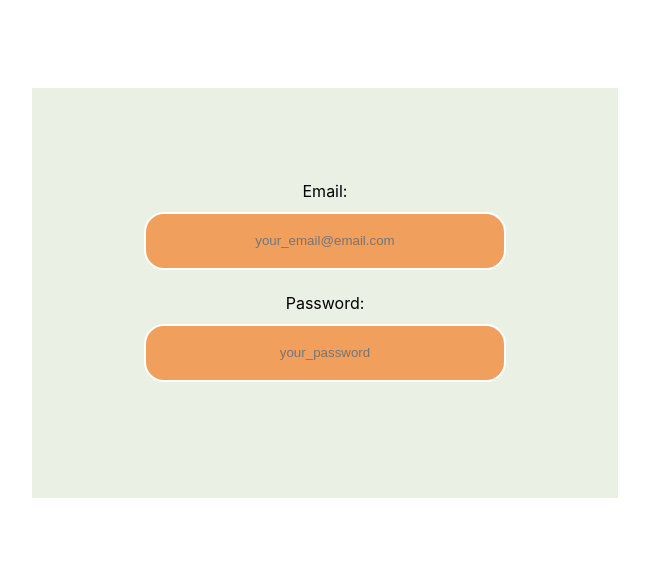
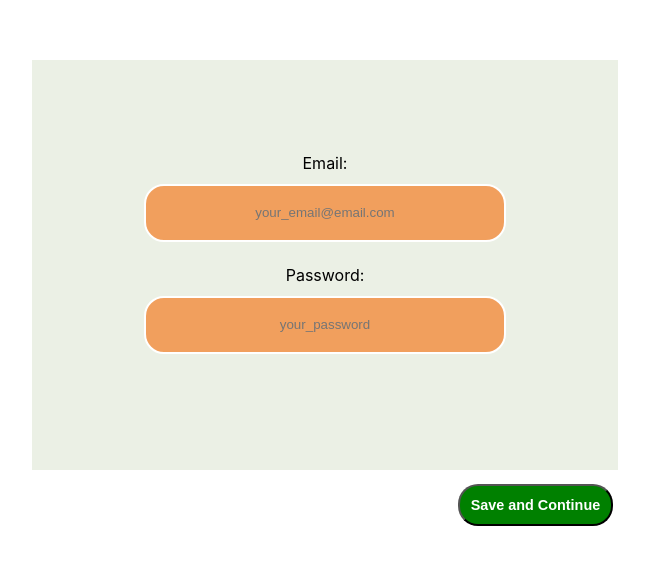
Before and after one commit to GiaEdgington/formulario-react, a React (Create React App) app: page / in a window 1280 px wide. Shown: the part 107-672 px from the top of the page, without its empty margins (315-964 px from the left). Built offline with nearby package versions, Linux system fonts and the light colour scheme.

Commit message:
Add continue button

```diff
--- a/src/App.css
+++ b/src/App.css
@@ -5,7 +5,9 @@ body, html {
 .container {
   display: flex;
   justify-content: center;
+  flex-direction: column;
   align-items: center;
+  flex-wrap: wrap;
   height: 100vh;
 }
 
@@ -40,3 +42,20 @@ form input {
   background:#f19f5d;
   outline: none;
 }
+
+.buttons {
+  display: flex;
+  width: 45%;
+  justify-content: flex-end;
+}
+
+.buttons button {
+  padding: .75em;
+  margin-top: 1em;
+  align-self: flex-end;
+  background-color: green;
+  color: white;
+  font-size: .9em;
+  font-weight: bold;
+  border-radius: 20px;
+}
--- a/src/components/StepOne.js
+++ b/src/components/StepOne.js
@@ -18,7 +18,10 @@ export class StepOne extends Component {
               placeholder="your_password"
               type="password"></input><br/>
           </form>
-         {/* <button>Save and Continue</button> */}
+          <div className="buttons">
+            <button>Save and Continue</button>
+          </div>
+
       </div>
     )
   }
```
